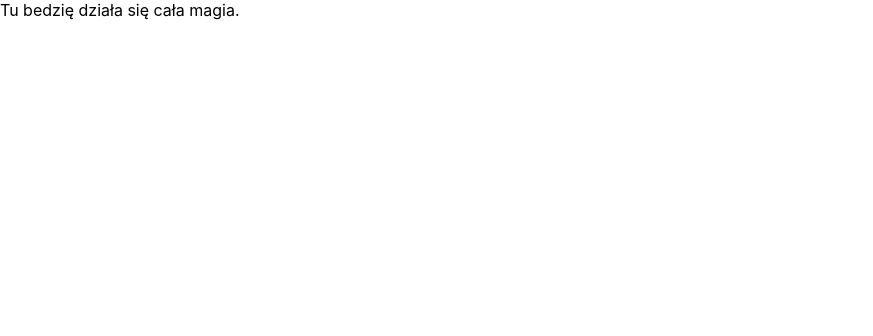
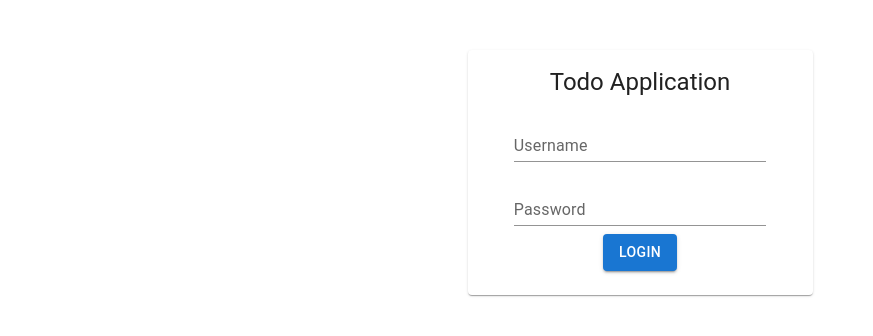
Before and after one commit to szejnaArtur/ToDoApp-Frontend, a React (Create React App) app: page / in a window 1280 px wide. Shown: the top 336 px of the page, without its empty margins (0-873 px from the left). Built offline with nearby package versions, Linux system fonts and the light colour scheme.

Commit message:
Implementation of a simple login form

```diff
--- a/package.json
+++ b/package.json
@@ -3,12 +3,17 @@
   "version": "0.1.0",
   "private": true,
   "dependencies": {
+    "@emotion/react": "^11.9.0",
+    "@emotion/styled": "^11.8.1",
+    "@mui/material": "^5.8.2",
+    "@mui/styled-engine-sc": "^5.8.0",
     "@testing-library/jest-dom": "^5.16.4",
     "@testing-library/react": "^13.3.0",
     "@testing-library/user-event": "^13.5.0",
     "react": "^18.1.0",
     "react-dom": "^18.1.0",
     "react-scripts": "5.0.1",
+    "styled-components": "^5.3.5",
     "web-vitals": "^2.1.4"
   },
   "scripts": {
--- /dev/null
+++ b/src/App.css
@@ -0,0 +1,6 @@
+body{
+    padding-top: 50px;
+    text-align: center;
+    display: flex;
+    justify-content: center;
+}
--- a/src/App.js
+++ b/src/App.js
@@ -1,7 +1,10 @@
+import './App.css';
+import TodoApp from './components/TodoApp';
+
 function App() {
   return (
     <div>
-      Tu bedzię działa się cała magia.
+      <TodoApp />
     </div>
   );
 }
--- /dev/null
+++ b/src/components/TodoApp.js
@@ -0,0 +1,76 @@
+import { React, Component } from 'react';
+
+import Card from '@mui/material/Card';
+import CardContent from '@mui/material/CardContent';
+import Typography from '@mui/material/Typography';
+import TextField from '@mui/material/TextField';
+import Box from '@mui/material/Box';
+import Button from '@mui/material/Button';
+
+
+class TodoApp extends Component {
+    render() {
+        return (
+            <div className='TodoApp'>
+                <LoginComponent />
+            </div>
+        )
+    }
+}
+
+class LoginComponent extends Component {
+
+    state = {
+        username: "",
+        password: ""
+    }
+
+    handleChange = (event) => {
+        const { value, name } = event.target;
+
+        this.setState({
+            [name]: value
+        })
+    }
+
+    render() {
+        return (
+            <>
+                <Card sx={{ maxWidth: 345 }}>
+                    <CardContent>
+                        <Typography gutterBottom variant="h5" component="div">
+                            Todo Application
+                        </Typography>
+
+                        <Box
+                            component="form"
+                            sx={{ '& > :not(style)': { m: 1, width: '25ch' } }}
+                            noValidate
+                            autoComplete="off"
+                        >
+                            <TextField
+                                id="standard-basic"
+                                label="Username"
+                                variant="standard"
+                                type="text"
+                                name="username"
+                                value={this.state.username}
+                                onChange={this.handleChange} />
+                            <TextField
+                                id="standard-basic"
+                                label="Password"
+                                variant="standard"
+                                type="password"
+                                name="password"
+                                value={this.state.password}
+                                onChange={this.handleChange} />
+                        </Box>
+                        <Button variant="contained">Login</Button>
+                    </CardContent>
+                </Card>
+            </>
+        )
+    }
+}
+
+export default TodoApp;
```
Also changed, not shown: 1 other file (tests, documents, lock files or other folders).
